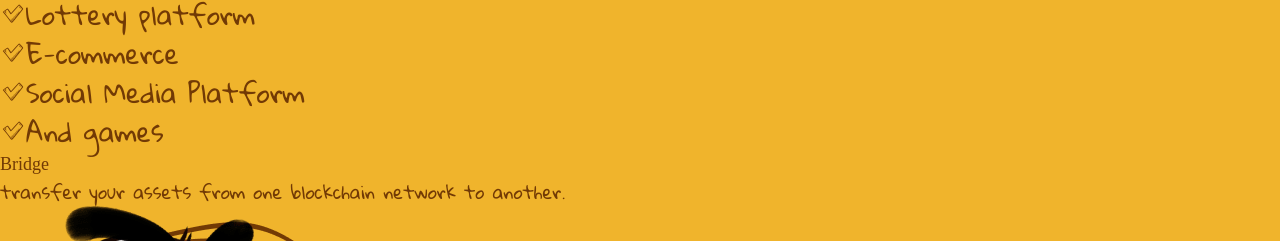
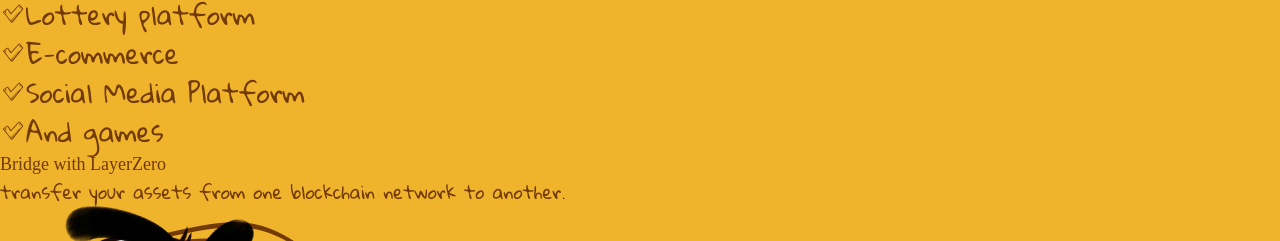
Before and after one commit to Duckchain/duckswapwebsite-oldsite, a React (Vite) app: page / in a window 1280 px wide. Shown: the part 3147-3388 px from the top of the page. Built offline with nearby package versions, Linux system fonts and the light colour scheme; a web font is replaced by a local one.

Commit message:
update: modified text

```diff
--- a/src/component/Bridge/Select.tsx
+++ b/src/component/Bridge/Select.tsx
@@ -3,7 +3,7 @@ import { StargateWidget } from "./Stargate"
 export const BridgeSelect = () => {
     return (
         <div className="text-center" id="bridge">
-            <h3 className="font-freckle text-3xl">Bridge</h3>
+            <h3 className="font-freckle text-3xl">Bridge with LayerZero</h3>
             <p className="mb-4">transfer your assets from one blockchain network to another.</p>
             <StargateWidget />
         </div>
```
